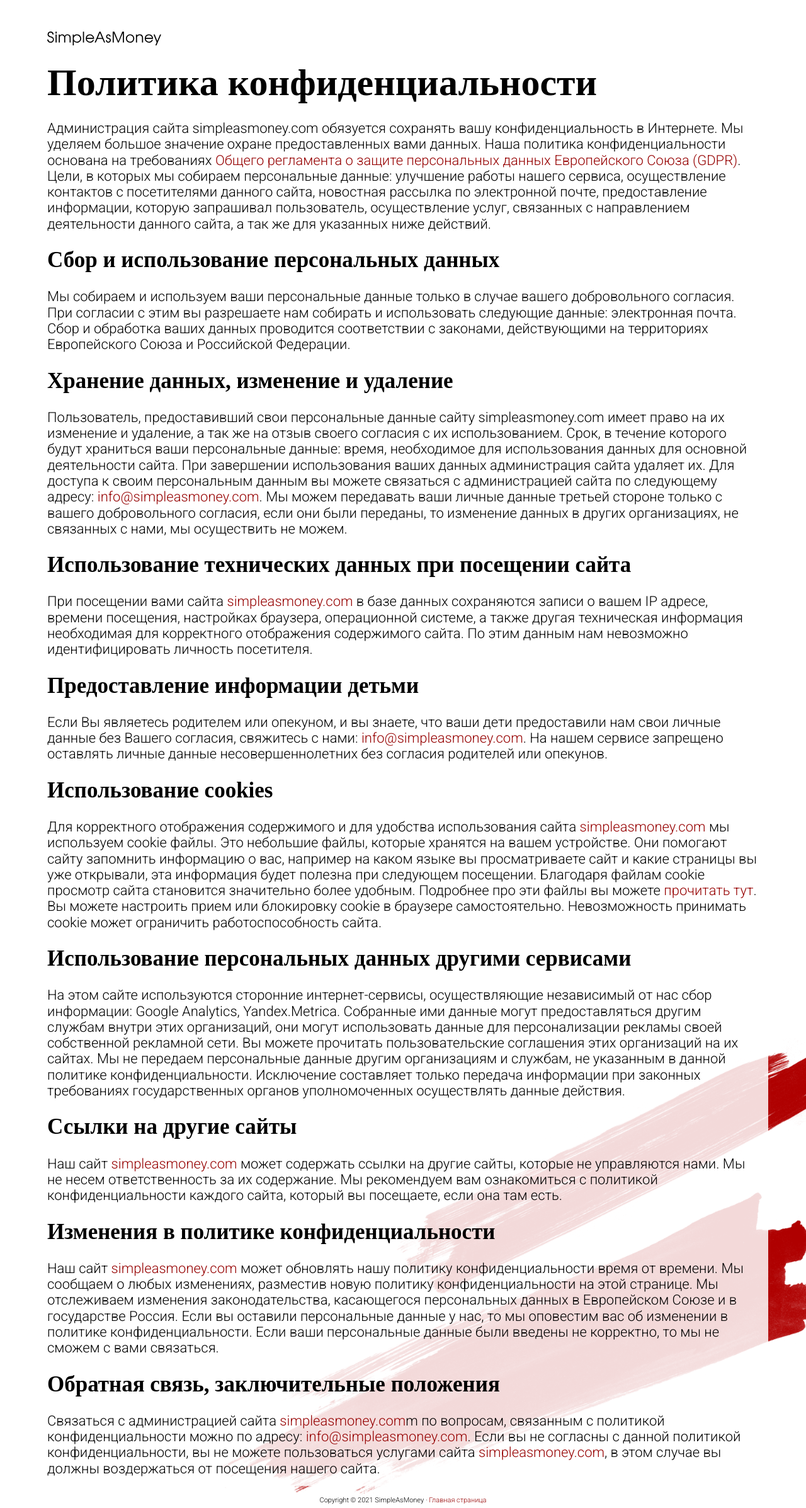
After one commit to egorlkn/simple-as-money, a Symfony app: template src/Context/Frontend/Resources/templates/policy.html.twig in a window 1280 px wide. The commit adds this page. Shown: the whole page at 63% size. Run offline with Twig, Linux system fonts and the light colour scheme; the template is opened without the code that fills it, so the values that code supplies are empty; some libraries are stand-ins or nearby versions; some web fonts are replaced.

Commit message:
Add policy page

```diff
--- a/config/routes/annotations.yaml
+++ b/config/routes/annotations.yaml
@@ -1,5 +1,3 @@
 frontend:
   resource: ../../src/Context/Frontend/
   type: annotation
-  prefix: /
-  name_prefix: frontend
--- /dev/null
+++ b/src/Context/Frontend/Resources/templates/landing.html.twig
@@ -0,0 +1,11 @@
+{% extends 'base.html.twig' %}
+
+{% block css %}
+    {{ parent() }}
+    <link rel="stylesheet" href="{{ asset('css/main.css?v=s1') }}">
+{% endblock %}
+
+{% block js %}
+    {{ parent() }}
+    <script src="{{ asset('js/main.js?v=s1') }}"></script>
+{% endblock %}
--- /dev/null
+++ b/src/Context/Frontend/Resources/templates/policy.html.twig
@@ -0,0 +1,108 @@
+{% extends 'landing.html.twig' %}
+
+{% block description %}{% endblock %}
+
+{% block keywords %}{% endblock %}
+
+{% block title %}{{ parent() }} | Политика конфиденциальности{% endblock %}
+
+{% block body %}
+    <header id="main_header">
+        <a href="/">
+            <img src="/images/logo.svg" alt="Site logo">
+        </a>
+    </header>
+    <main id="policy">
+            <article>
+                <h1>Политика конфиденциальности</h1>
+                <p>
+                    Администрация сайта simpleasmoney.com обязуется сохранять вашу конфиденциальность в Интернете.
+                    Мы уделяем большое значение охране предоставленных вами данных. Наша политика конфиденциальности
+                    основана на требованиях <a href="https://ec.europa.eu/info/law/law-topic/data-protection_en" target="_blank">Общего регламента о защите персональных данных Европейского Союза (GDPR)</a>.
+                    Цели, в которых мы собираем персональные данные: улучшение работы нашего сервиса, осуществление
+                    контактов с посетителями данного сайта, новостная рассылка по электронной почте, предоставление
+                    информации, которую запрашивал пользователь, осуществление услуг, связанных с направлением деятельности
+                    данного сайта, а так же для указанных ниже действий.
+                </p>
+                <h2>Сбор и использование персональных данных</h2>
+                <p>
+                    Мы собираем и используем ваши персональные данные только в случае вашего добровольного согласия.
+                    При согласии с этим вы разрешаете нам собирать и использовать следующие данные: электронная почта.
+                    Сбор и обработка ваших данных проводится соответствии с законами, действующими на территориях
+                    Европейского Союза и Российской Федерации.
+                </p>
+                <h2>Хранение данных, изменение и удаление</h2>
+                <p>
+                    Пользователь, предоставивший свои персональные данные сайту simpleasmoney.com имеет право на их
+                    изменение и удаление, а так же на отзыв своего согласия с их использованием. Срок, в течение которого
+                    будут храниться ваши персональные данные: время, необходимое для использования данных для основной
+                    деятельности сайта. При завершении использования ваших данных администрация сайта удаляет их. Для
+                    доступа к своим персональным данным вы можете связаться с администрацией сайта по следующему адресу:
+                    <a href="mailto:info@simpleasmoney.com">info@simpleasmoney.com</a>. Мы можем передавать ваши личные
+                    данные третьей стороне только с вашего добровольного согласия, если они были переданы, то изменение
+                    данных в других организациях, не связанных с нами, мы осуществить не можем.
+                </p>
+                <h2>Использование технических данных при посещении сайта</h2>
+                <p>
+                    При посещении вами сайта <a href="/">simpleasmoney.com</a> в базе данных сохраняются записи о вашем IP
+                    адресе, времени посещения, настройках браузера, операционной системе, а также другая техническая
+                    информация необходимая для корректного отображения содержимого сайта. По этим данным нам невозможно
+                    идентифицировать личность посетителя.
+                </p>
+                <h2>Предоставление информации детьми</h2>
+                <p>
+                    Если Вы являетесь родителем или опекуном, и вы знаете, что ваши дети предоставили нам свои личные
+                    данные без Вашего согласия, свяжитесь с нами:
+                    <a href="mailto:info@simpleasmoney.com">info@simpleasmoney.com</a>. На нашем сервисе запрещено
+                    оставлять личные данные несовершеннолетних без согласия родителей или опекунов.
+                </p>
+                <h2>Использование cookies</h2>
+                <p>
+                    Для корректного отображения содержимого и для удобства использования сайта
+                    <a href="/">simpleasmoney.com</a> мы используем cookie файлы. Это небольшие файлы, которые хранятся
+                    на вашем устройстве. Они помогают сайту запомнить информацию о вас, например на каком языке вы
+                    просматриваете сайт и какие страницы вы уже открывали, эта информация будет полезна при следующем
+                    посещении. Благодаря файлам cookie просмотр сайта становится значительно более удобным.
+                    Подробнее про эти файлы вы можете
+                    <a href="https://ru.wikipedia.org/wiki/Cookie" target="_blank">прочитать тут</a>.
+                    Вы можете настроить прием или блокировку cookie в браузере самостоятельно. Невозможность принимать
+                    cookie может ограничить работоспособность сайта.
+                </p>
+                <h2>Использование персональных данных другими сервисами</h2>
+                <p>
+                    На этом сайте используются сторонние интернет-сервисы, осуществляющие независимый от нас сбор
+                    информации: Google Analytics, Yandex.Metrica. Собранные ими данные могут предоставляться другим
+                    службам внутри этих организаций, они могут использовать данные для персонализации рекламы своей
+                    собственной рекламной сети. Вы можете прочитать пользовательские соглашения этих организаций на
+                    их сайтах. Мы не передаем персональные данные другим организациям и службам, не указанным в данной
+                    политике конфиденциальности. Исключение составляет только передача информации при законных требованиях
+                    государственных органов уполномоченных осуществлять данные действия.
+                </p>
+                <h2>Ссылки на другие сайты</h2>
+                <p>
+                    Наш сайт <a href="/">simpleasmoney.com</a> может содержать ссылки на другие сайты, которые не
+                    управляются нами. Мы не несем ответственность за их содержание. Мы рекомендуем вам ознакомиться
+                    с политикой конфиденциальности каждого сайта, который вы посещаете, если она там есть.
+                </p>
+                <h2>Изменения в политике конфиденциальности</h2>
+                <p>
+                    Наш сайт <a href="/">simpleasmoney.com</a> может обновлять нашу политику конфиденциальности время от
+                    времени. Мы сообщаем о любых изменениях, разместив новую политику конфиденциальности на этой странице.
+                    Мы отслеживаем изменения законодательства, касающегося персональных данных в Европейском Союзе и в
+                    государстве Россия. Если вы оставили персональные данные у нас, то мы оповестим вас об изменении в
+                    политике конфиденциальности. Если ваши персональные данные были введены не корректно, то мы не сможем
+                    с вами связаться.
+                </p>
+                <h2>Обратная связь, заключительные положения</h2>
+                <p>
+                    Связаться с администрацией сайта <a href="/">simpleasmoney.com</a>m по вопросам, связанным с политикой
+                    конфиденциальности можно по адресу: <a href="mailto:info@simpleasmoney.com">info@simpleasmoney.com</a>.
+                    Если вы не согласны с данной политикой конфиденциальности, вы не можете пользоваться услугами сайта
+                    <a href="/">simpleasmoney.com</a>, в этом случае вы должны воздержаться от посещения нашего сайта.
+                </p>
+            </article>
+    </main>
+    <footer id="main_footer">
+        <span>Copyright &copy; 2021 SimpleAsMoney · <a href="{{ url('homepage') }}">Главная страница</a></span>
+    </footer>
+{% endblock %}
```
Also changed, not shown: src/Context/Frontend/RequestHandler.php (+8 -0 lines), src/Context/Frontend/Resources/templates/homepage.html.twig (+2 -12 lines).
